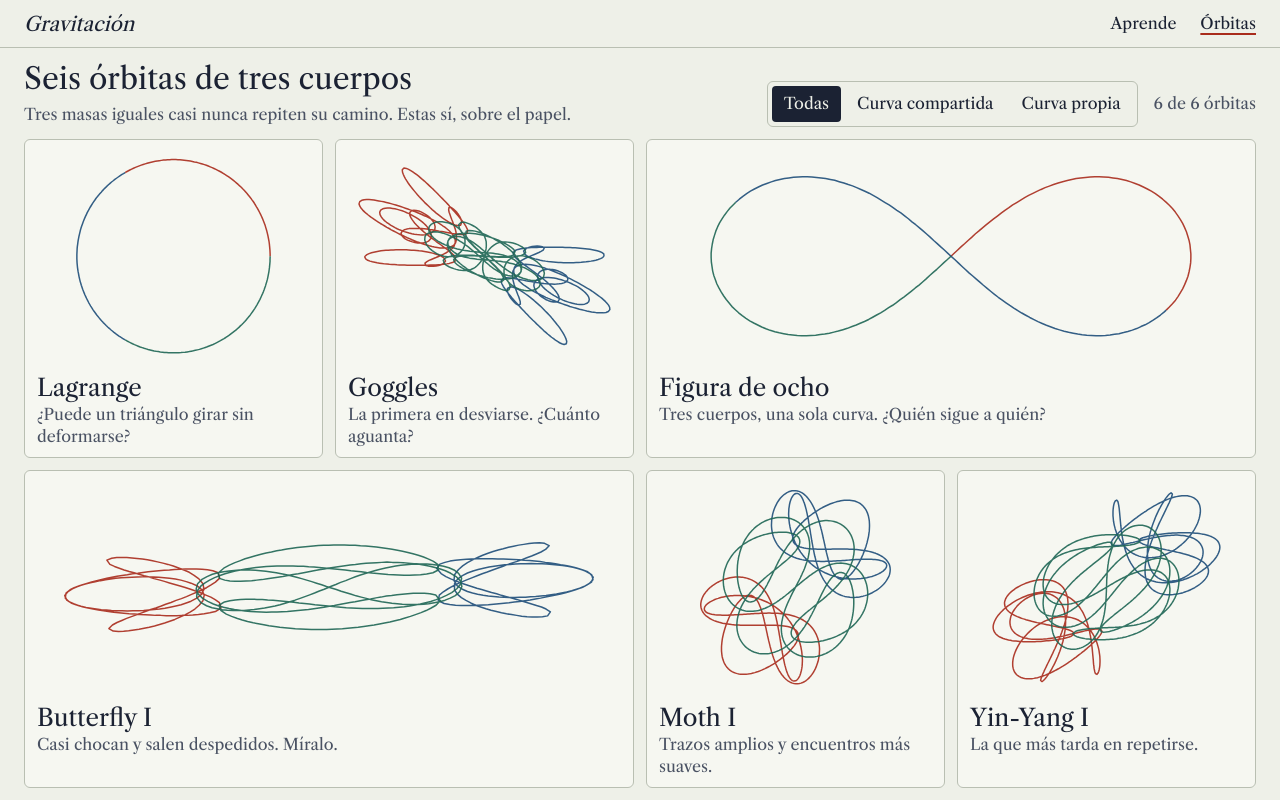
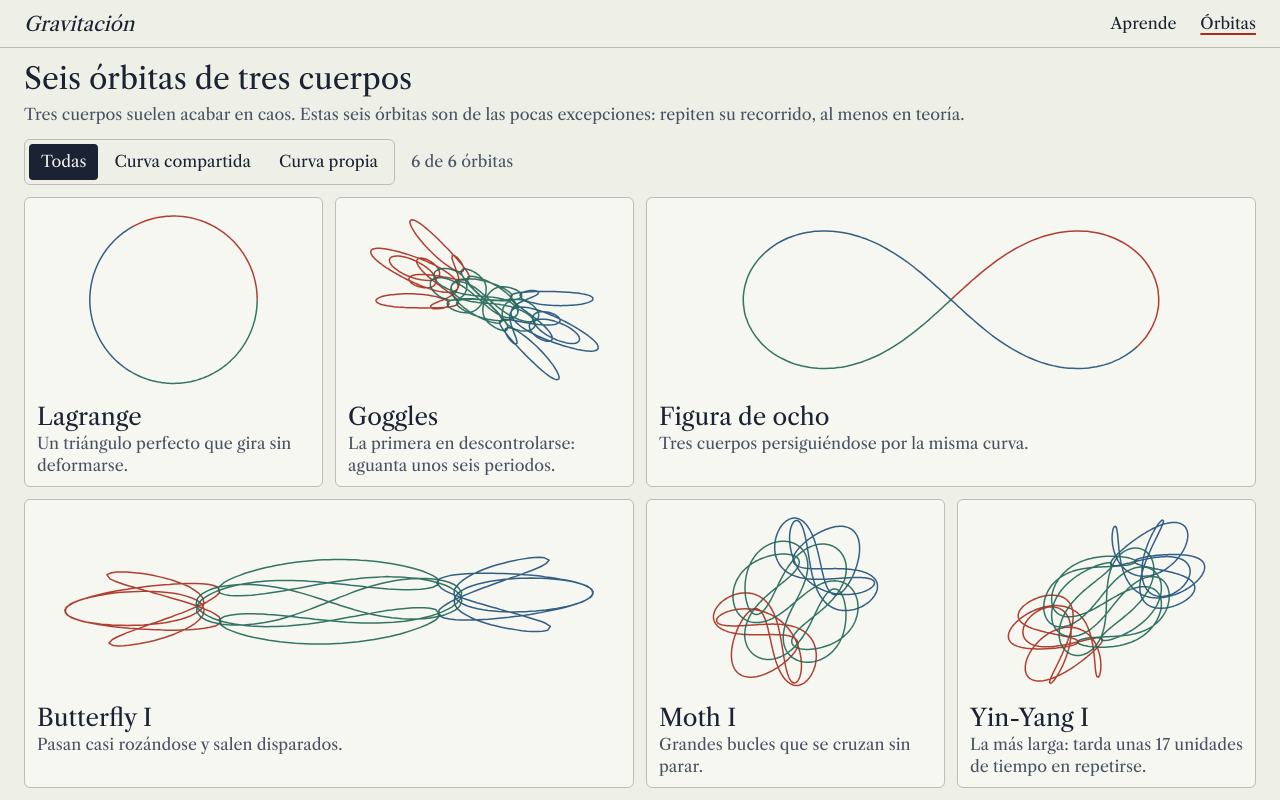
Before and after one commit to davidmbz/gravitacion-binpar, a Next.js app: page /orbitas in a window 1280 px wide. Built offline with nearby package versions, Linux system fonts and the light colour scheme.

Commit message:
docs: ajusta los textos de portada, galería, Aprende y detalle
Adapta el resultado de Perturbar para que solo diga "Bastó" si la
separación llega a verse, y pide al tutor que vaya directo a la respuesta.

Co-Authored-By: Claude Opus 5.5 <noreply@anthropic.com>

```diff
--- a/src/app/orbitas/page.tsx
+++ b/src/app/orbitas/page.tsx
@@ -55,8 +55,8 @@ export default function GalleryPage() {
     <div>
       <h1 className="text-3xl leading-tight">Seis órbitas de tres cuerpos</h1>
       <p className="mt-1 text-ink-soft">
-        Tres masas iguales casi nunca repiten su camino. Estas sí, sobre el
-        papel.
+        Tres cuerpos suelen acabar en caos. Estas seis órbitas son de las pocas
+        excepciones: repiten su recorrido, al menos en teoría.
       </p>
     </div>
   );
--- a/src/app/page.tsx
+++ b/src/app/page.tsx
@@ -25,13 +25,12 @@ export default function HomePage() {
 
       <div className="mt-6 grid gap-6 lg:mt-10 lg:grid-cols-2 lg:gap-12">
         <h1 className="text-4xl leading-tight sm:text-6xl">
-          Dos cuerpos cualesquiera se atraen.
+          Todo lo que tiene masa se atrae.
         </h1>
         <div>
           <p className="max-w-prose text-lg">
-            Newton lo resumió en una sola ley. Compruébala moviendo masas con
-            tus manos y mira después lo que ocurre cuando entra un tercer
-            cuerpo.
+            Una sola ley de Newton lo explica todo. Interactúa con las masas y
+            observa el caos que se desata al introducir un tercer cuerpo.
           </p>
           <div className="mt-6 flex flex-wrap items-center gap-x-6 gap-y-3 text-lg">
             <Link
--- a/src/features/gallery/comparison-text.ts
+++ b/src/features/gallery/comparison-text.ts
@@ -28,12 +28,13 @@ export function describeComparison({
   peakSeparation,
   visibleAt,
 }: OrbitComparison): string {
-  const start = `Dos cuerpos empezaron desplazados ${PERTURBATION_SIZE.toLocaleString("es-ES")} unidades.`;
+  const size = PERTURBATION_SIZE.toLocaleString("es-ES");
 
+  // "Bastó" solo es cierto si se llegó a ver algo: el otro caso va en neutro.
   if (visibleAt === null) {
-    return `${start} En ${COMPARISON_DURATION} unidades de tiempo, la separación no pasó de ${formatSeparation(peakSeparation)}: aún no se distingue a simple vista.`;
+    return `Se movieron dos cuerpos ${size} unidades. En ${COMPARISON_DURATION} unidades de tiempo, la separación no pasó de ${formatSeparation(peakSeparation)}: aún no se distingue a simple vista.`;
   }
 
   const growth = Math.round(VISIBLE_SEPARATION / PERTURBATION_SIZE);
-  return `${start} En el instante ${formatTime(visibleAt)}, la separación ya era ${growth} veces mayor, y llegó a ${formatSeparation(peakSeparation)}.`;
+  return `Bastó mover dos cuerpos ${size} unidades: en el instante ${formatTime(visibleAt)} la separación ya era ${growth} veces mayor, y llegó a ${formatSeparation(peakSeparation)}.`;
 }
--- a/src/features/gallery/tiles.ts
+++ b/src/features/gallery/tiles.ts
@@ -6,15 +6,27 @@ import type { Frame } from "./trajectory";
  * visual coincide con el de teclado en ambos casos.
  */
 export const GALLERY_TILES = [
-  { slug: "lagrange", teaser: "¿Puede un triángulo girar sin deformarse?" },
-  { slug: "goggles", teaser: "La primera en desviarse. ¿Cuánto aguanta?" },
+  {
+    slug: "lagrange",
+    teaser: "Un triángulo perfecto que gira sin deformarse.",
+  },
+  {
+    slug: "goggles",
+    teaser: "La primera en descontrolarse: aguanta unos seis periodos.",
+  },
   {
     slug: "figura-de-ocho",
-    teaser: "Tres cuerpos, una sola curva. ¿Quién sigue a quién?",
+    teaser: "Tres cuerpos persiguiéndose por la misma curva.",
   },
-  { slug: "butterfly-i", teaser: "Casi chocan y salen despedidos. Míralo." },
-  { slug: "moth-i", teaser: "Trazos amplios y encuentros más suaves." },
-  { slug: "yin-yang-i", teaser: "La que más tarda en repetirse." },
+  {
+    slug: "butterfly-i",
+    teaser: "Pasan casi rozándose y salen disparados.",
+  },
+  { slug: "moth-i", teaser: "Grandes bucles que se cruzan sin parar." },
+  {
+    slug: "yin-yang-i",
+    teaser: "La más larga: tarda unas 17 unidades de tiempo en repetirse.",
+  },
 ] as const;
 
 /** Por encima de esta proporción, la curva se aprovecha mejor en doble ancho. */
--- a/src/features/learn/launch-text.ts
+++ b/src/features/learn/launch-text.ts
@@ -18,12 +18,12 @@ export function formatSpeed(speed: number): string {
 export function describeOutcome(outcome: LaunchOutcome): string {
   switch (outcome.kind) {
     case "crash":
-      return "Choque: su trayectoria corta el planeta. No avanza lo bastante de lado para fallarlo.";
+      return "Choque: no avanza lo bastante de lado y acaba estrellada contra el planeta.";
     case "escape":
-      return "Escape: va tan rápido que la gravedad no la retiene. No volverá.";
+      return "Escape: va demasiado rápido y la gravedad ya no puede retenerla.";
     case "orbit":
       return outcome.period > FLIGHT_DURATION
         ? "Órbita muy abierta: la gravedad la retiene, pero tarda en volver más de lo que se ha calculado."
-        : `Órbita: cae todo el tiempo y siempre falla el planeta. Da una vuelta cada ${number.format(outcome.period)} unidades de tiempo.`;
+        : `Órbita: cae sin parar y nunca llega a tocar el planeta. Da una vuelta cada ${number.format(outcome.period)} unidades de tiempo.`;
   }
 }
--- a/src/features/learn/learner-summary.tsx
+++ b/src/features/learn/learner-summary.tsx
@@ -46,7 +46,7 @@ export function LearnerSummary({ profile }: { profile: LearnerProfile }) {
         </>
       )}
       <p className="mt-4 text-ink-soft">
-        Se basa en una pregunta por concepto, así que es una pista, no una nota.
+        Solo hay una pregunta por concepto: tómalo como orientación.
       </p>
     </>
   );
--- a/src/lib/ai/prompt.ts
+++ b/src/lib/ai/prompt.ts
@@ -27,6 +27,7 @@ Reglas:
 - El bloque de estado incluye lo que la persona ha demostrado y sus errores. Es una sola pregunta por concepto, no un examen: no lo presentes como una nota. Dedica la explicación a los errores detectados y no repitas lo ya demostrado. Si ha demostrado los tres primeros conceptos, puedes usar la fórmula; si no, prefiere ejemplos cotidianos.
 - Usa la herramienta configurar_escena cuando un experimento concreto ayude a entender. Di qué has cambiado y qué debe mirar la persona. En el paso de la luna no tienes herramienta: propón una velocidad y un ángulo para que los pruebe la persona.
 - No calcules a mano el resultado de la mesa: la herramienta te devuelve la fuerza exacta.
+- Ve directo a la respuesta: sin elogiar la pregunta, sin frases de relleno y sin resumir al final.
 - Escribe en español, en un tono cercano y directo, sin condescendencia. Responde en un máximo de 90 palabras. Usa texto plano, sin Markdown.`;
 
 export const CONFIGURE_SCENE_TOOL: Anthropic.Tool = {
--- a/src/lib/physics/orbits.ts
+++ b/src/lib/physics/orbits.ts
@@ -86,7 +86,7 @@ export const ORBITS: readonly Orbit[] = [
     period: 6.23564136316479,
     initialState: collinearState(0.306892758965492, 0.125506782829762),
     summary:
-      "Los cuerpos pasan muy cerca unos de otros y salen despedidos a gran velocidad. El dibujo coincide consigo mismo al girarlo media vuelta.",
+      "Los cuerpos pasan casi rozándose y salen despedidos a gran velocidad. Gira el dibujo media vuelta y coincide consigo mismo.",
     limitation:
       "Sus condiciones iniciales son valores numéricos redondeados, no una fórmula. Li y Liao (2013) observaron que al menos siete de las quince órbitas de este catálogo se alejan de la trayectoria periódica en simulaciones de alta precisión.",
     source: LI_LIAO,
@@ -98,7 +98,7 @@ export const ORBITS: readonly Orbit[] = [
     period: 10.4668176954385,
     initialState: collinearState(0.0833000564575194, 0.127889282226563),
     summary:
-      "Una trayectoria delicada: con los valores publicados es la primera de las seis en desviarse, tras unos seis periodos.",
+      "Con los valores publicados, es la primera en desviarse: aguanta unos seis periodos.",
     limitation:
       "Sus condiciones iniciales son valores numéricos redondeados, no una fórmula. Li y Liao (2013) observaron que al menos siete de las quince órbitas de este catálogo se alejan de la trayectoria periódica en simulaciones de alta precisión.",
     source: LI_LIAO,
@@ -110,7 +110,7 @@ export const ORBITS: readonly Orbit[] = [
     period: 14.8939,
     initialState: collinearState(0.46444, 0.39606),
     summary:
-      "Trazos amplios y encuentros menos violentos que en sus vecinas. Aquí se usan los cinco decimales del artículo original.",
+      "Grandes bucles y cuerpos que se acercan menos que en otras órbitas.",
     limitation:
       "Con solo cinco decimales, los cuerpos no vuelven exactamente al punto de partida. Sus condiciones iniciales son valores numéricos redondeados, no una fórmula.",
     source: SUVAKOV,
```
Also changed, not shown: src/features/learn/steps.ts (+10 -11 lines), 1 other file (tests, documents, lock files or other folders).
